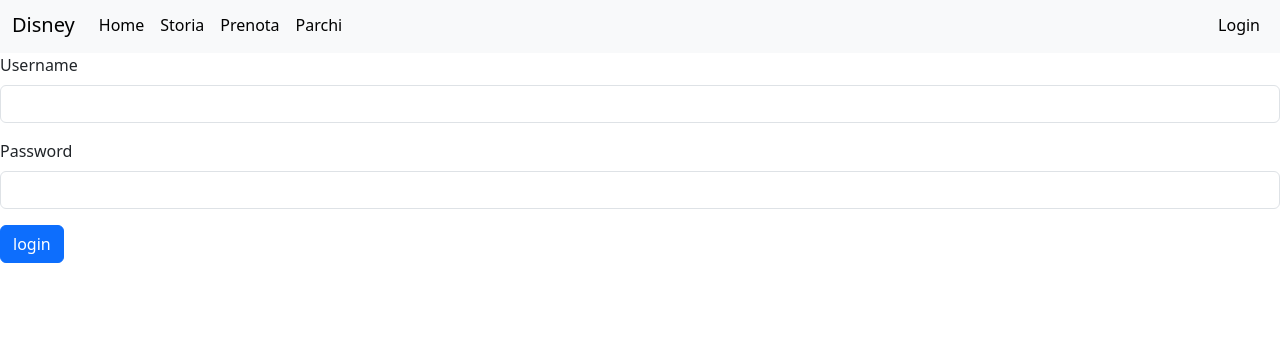
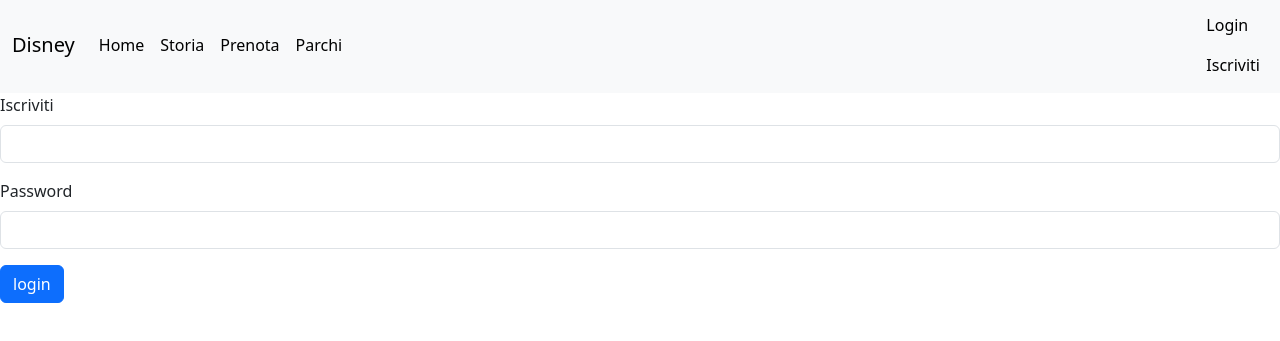
Before and after one commit to IVANEPISCOPO/CACCIA-AL-TESORO, a website: page Bootstrap1.html in a window 1280 px wide. Shown: the part 29-370 px from the top of the page. Drawn offline with nearby package versions, Linux system fonts and the light colour scheme.

Commit message:
Update Bootstrap1.html

```diff
--- a/Bootstrap1.html
+++ b/Bootstrap1.html
@@ -31,7 +31,8 @@
           </ul>
            <ul class="navbar-nav">
               <li class="nav-item">
-               <a class="nav-link active" aria-active="true">Login</a>
+               <a class="nav-link active" aria-disable="true">Login</a>
+               <a class="nav-link active" aria-disable="true">Iscriviti</a>
               </li>
            </ul>
     </div>
@@ -39,7 +40,8 @@
 </nav>
     <form>
   <div class="mb-3">
-    <label for="exampleInputUsername" class="form-label">Username</label>
+    <label for="exampleInputUsername" class="form-label">Iscriviti</a>
+    </label>
     <input type="Username" class="form-control" id="exampleInputUsername1" >
   </div>
   <div class="mb-3">
```
